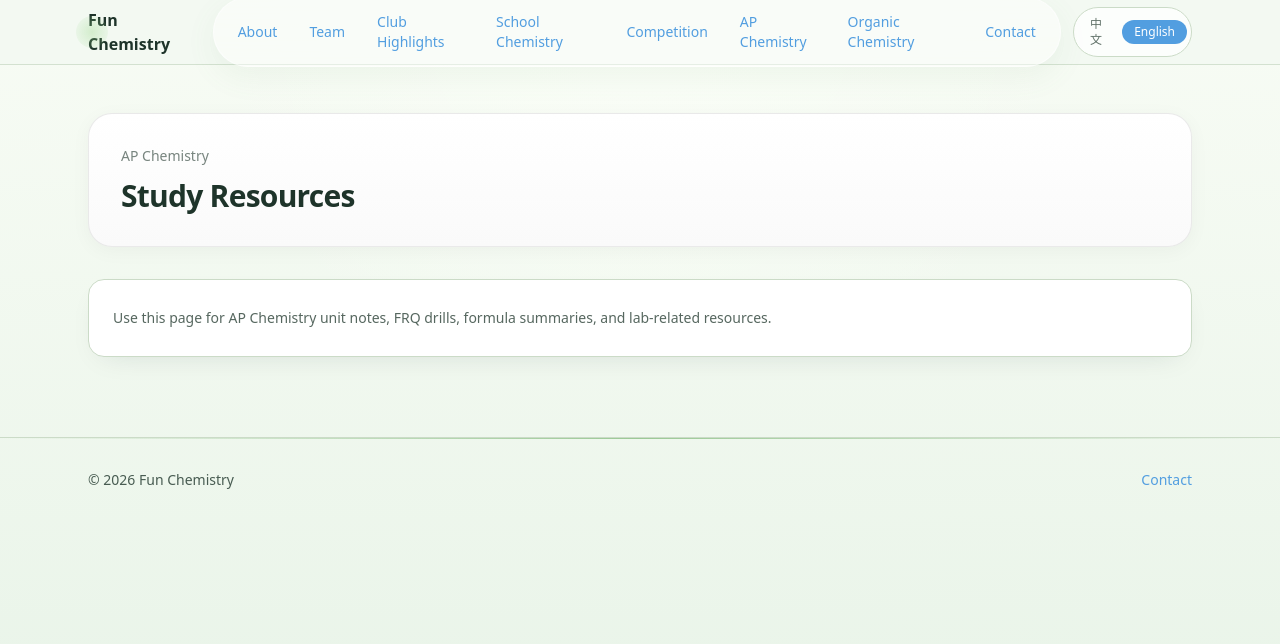
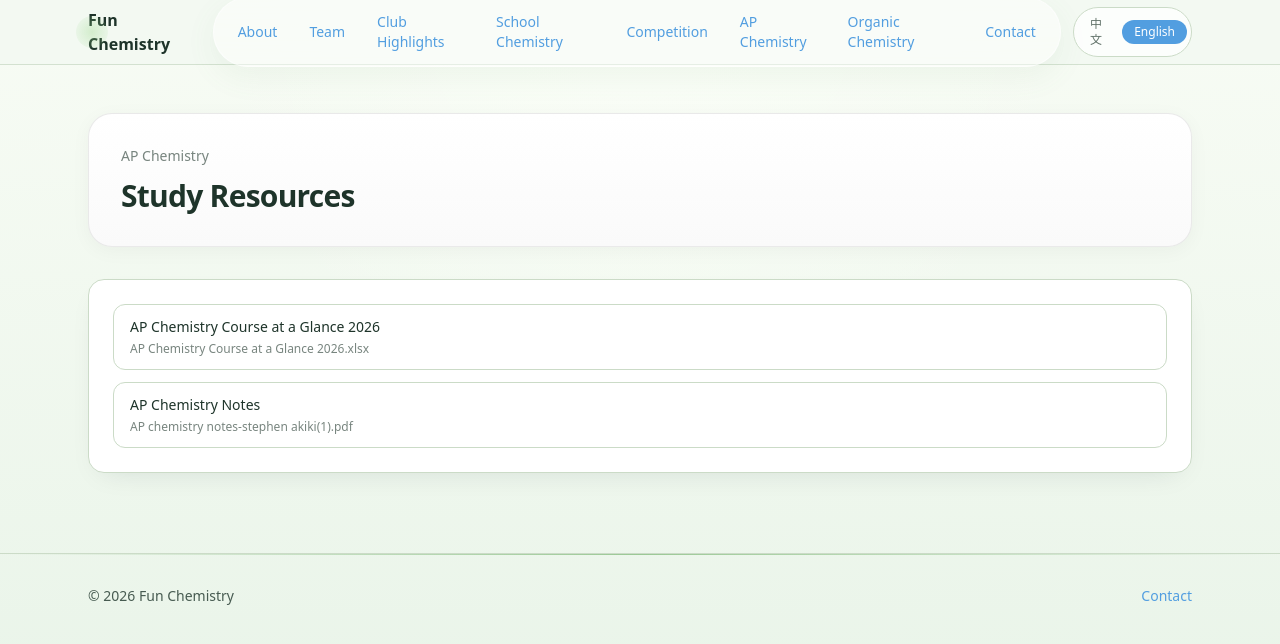
Before and after one commit to yiwitzki/chemistry_blog.github.io, a Next.js app: page /en/ap-chemistry/resources in a window 1280 px wide. Shown: the top 644 px of the page. Built offline with nearby package versions, Linux system fonts and the light colour scheme.

Commit message:
Update AP and competition study resources

```diff
--- a/app/[locale]/ap-chemistry/resources/page.tsx
+++ b/app/[locale]/ap-chemistry/resources/page.tsx
@@ -1,5 +1,21 @@
 import { Container } from '@/components/ui';
+import { assetPath } from '@/lib/asset';
 import { getLocaleFromParams } from '@/lib/i18n';
+
+const apResources = [
+  {
+    title: 'AP Chemistry Course at a Glance 2026',
+    fileName: 'AP Chemistry Course at a Glance 2026.xlsx',
+    descriptionZh: 'AP 化学课程总览表，便于按单元查看全年进度与内容安排。',
+    descriptionEn: 'A course-at-a-glance spreadsheet for tracking AP Chemistry units and pacing.'
+  },
+  {
+    title: 'AP Chemistry Notes',
+    fileName: 'AP chemistry notes-stephen akiki(1).pdf',
+    descriptionZh: 'AP 化学笔记资料，适合复习核心知识点与考前回顾。',
+    descriptionEn: 'A concise AP Chemistry notes PDF for reviewing key concepts.'
+  }
+];
 
 export default function ApChemistryResourcesPage({ params }: { params: { locale: string } }) {
   const locale = getLocaleFromParams(params.locale);
@@ -8,18 +24,28 @@ export default function ApChemistryResourcesPage({ params }: { params: { locale:
   return (
     <Container className="space-y-8 py-12">
       <section className="rounded-3xl border border-neutral-200/80 bg-gradient-to-b from-white to-neutral-50 p-8 shadow-[0_4px_20px_rgba(0,0,0,0.04)]">
-        <p className="text-sm font-medium text-foreground/60">{isZh ? 'AP化学' : 'AP Chemistry'}</p>
+        <p className="text-sm font-medium text-foreground/60">{isZh ? 'AP 化学' : 'AP Chemistry'}</p>
         <h1 className="mt-3 text-3xl font-bold tracking-tight text-foreground">
           {isZh ? '复习资料' : 'Study Resources'}
         </h1>
       </section>
 
       <section className="rounded-2xl border border-border bg-card p-6 shadow-soft">
-        <p className="text-sm leading-7 text-foreground/75">
-          {isZh
-            ? '这里可以放 AP Chemistry 的单元笔记、FRQ 训练、公式总结和实验题资料，方便后续持续整理。'
-            : 'Use this page for AP Chemistry unit notes, FRQ drills, formula summaries, and lab-related resources.'}
-        </p>
+        <ul className="grid gap-3">
+          {apResources.map((resource) => (
+            <li key={resource.fileName}>
+              <a
+                href={assetPath(`/downloads/ap-chemistry/${encodeURIComponent(resource.fileName)}`)}
+                target="_blank"
+                rel="noreferrer"
+                className="block rounded-xl border border-border bg-white px-4 py-3 no-underline transition hover:border-neutral-300 hover:bg-neutral-50"
+              >
+                <p className="text-sm font-medium text-foreground">{resource.title}</p>
+                <p className="mt-1 text-xs text-foreground/60">{resource.fileName}</p>
+              </a>
+            </li>
+          ))}
+        </ul>
       </section>
     </Container>
   );
--- a/app/[locale]/ap-chemistry/strategy/page.tsx
+++ b/app/[locale]/ap-chemistry/strategy/page.tsx
@@ -8,17 +8,17 @@ export default function ApChemistryStrategyPage({ params }: { params: { locale:
   return (
     <Container className="space-y-8 py-12">
       <section className="rounded-3xl border border-neutral-200/80 bg-gradient-to-b from-white to-neutral-50 p-8 shadow-[0_4px_20px_rgba(0,0,0,0.04)]">
-        <p className="text-sm font-medium text-foreground/60">{isZh ? 'AP化学' : 'AP Chemistry'}</p>
+        <p className="text-sm font-medium text-foreground/60">{isZh ? 'AP 化学' : 'AP Chemistry'}</p>
         <h1 className="mt-3 text-3xl font-bold tracking-tight text-foreground">
           {isZh ? '备考策略' : 'Preparation Strategy'}
         </h1>
       </section>
 
       <section className="rounded-2xl border border-border bg-card p-6 shadow-soft">
-        <p className="text-sm leading-7 text-foreground/75">
+        <p className="text-sm font-semibold leading-7 text-foreground/90">
           {isZh
-            ? '建议按单元复习并同步整理 FRQ 与 MCQ 错题，重点关注实验设计、数据分析、平衡体系和电化学等高频考点。'
-            : 'Review by unit while tracking FRQ and MCQ mistakes, with special focus on lab design, data analysis, equilibrium systems, and electrochemistry.'}
+            ? 'AP化学复习建议分三步走。首先，依据官方课程框架明确重点，把分子间作用力、平衡、热力学等高权重单元吃透，建立“宏观现象—微观粒子—符号表达”三者对应的思维习惯。其次，用近五年真题进行限时训练，尤其是简答题（FRQ）要对照评分标准逐句分析。最后，通过选择题巩固计算速度，熟悉公式表的使用，考前集中回顾错题，把常见的模型（如RICE table）练到熟练。整体上，把精力放在理解化学逻辑而非单纯记忆，应对选择题的广度和简答题的深度都会更从容。'
+            : 'A strong AP Chemistry review plan works best in three steps. First, use the official course framework to identify priorities and master the highest-weight units, especially intermolecular forces, equilibrium, and thermodynamics, while building the habit of connecting macroscopic observations, particulate-level reasoning, and symbolic representation. Second, do timed practice with official questions from the past five years, and for FRQs, analyze each line against the scoring guidelines. Finally, use multiple-choice practice to improve calculation speed, get comfortable with the formula sheet, and review mistakes intensively before the exam until common models such as the RICE table become automatic. Overall, focus more on understanding chemical logic than on memorization alone, and both the breadth of MCQs and the depth of FRQs will feel more manageable.'}
         </p>
       </section>
     </Container>
--- a/app/[locale]/competition/strategy/page.tsx
+++ b/app/[locale]/competition/strategy/page.tsx
@@ -15,7 +15,7 @@ export default function CompetitionStrategyPage({ params }: { params: { locale:
       </section>
 
       <section className="rounded-2xl border border-border bg-card p-6 shadow-soft">
-        <p className="text-sm font-medium leading-8 text-foreground/90">
+        <p className="text-sm font-semibold leading-8 text-foreground/90">
           {isZh
             ? '高一夯实基础，暑假提前学学校化学加速课，开学跟进竞赛辅导。基础优异可同步备考 AP 化学，搭建完整知识框架；高一必须自学有机化学，借助网上系统课程掌握核心反应与机理，弥补校内进度不足。高二按学校节奏深化知识，针对性攻克 UKCho 偏重的有机推断、机理书写，以及 CCC/CCO 的无机、物理化学考点，分模块刷题并整理错题。高三聚焦有机化学进阶学习，强化三大竞赛的真题模拟，提升答题速度与逻辑严谨性，兼顾知识点融会贯通与应试技巧，冲刺高含金量奖项。'
             : 'Build strong foundations in the first year, move ahead with accelerated chemistry in the summer, and then follow competition coaching while continuing AP Chemistry and organic chemistry self-study. In the second year, deepen knowledge with targeted practice for UKChO organic reasoning and mechanisms as well as CCC/CCO inorganic and physical chemistry topics. In the third year, focus on advanced organic chemistry, intensive mock exams, faster problem solving, and high-level competition technique.'}
```
Also changed, not shown: 2 other files (tests, documents, lock files or other folders).
